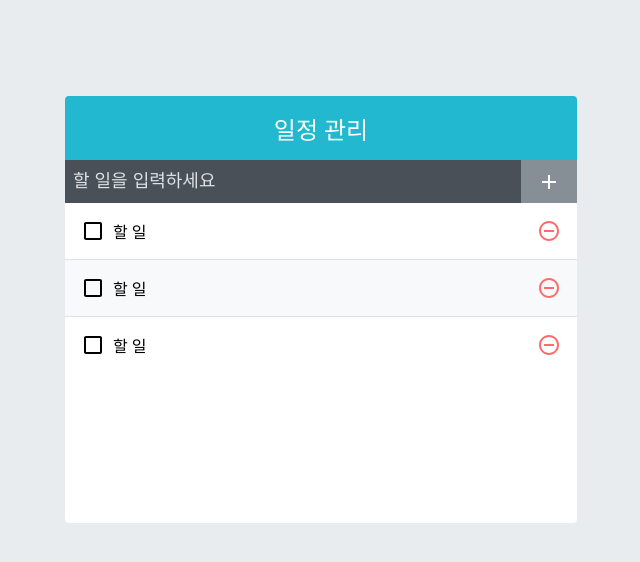
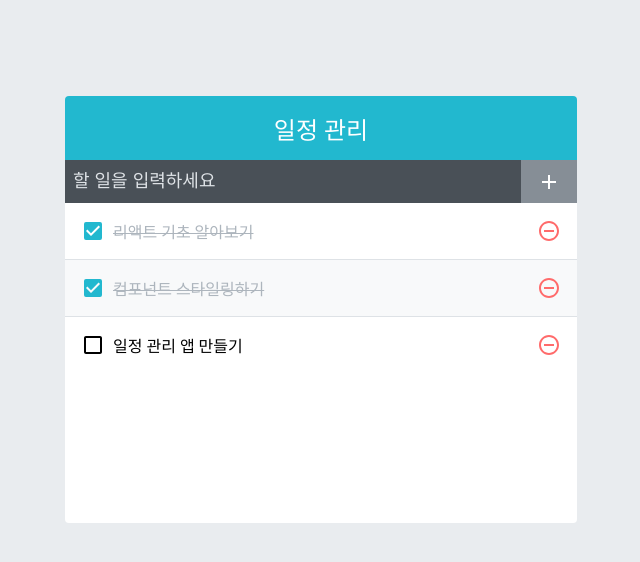
Before and after one commit to sagongjieun/Todo-App, a React (Create React App) app in the folder todo-app/: page / in a window 1280 px wide. Shown: the top 562 px of the page, without its empty margins (319-959 px from the left). Built offline with nearby package versions, Linux system fonts and the light colour scheme.

Commit message:
feature 🪚 : add insert feature

```diff
--- a/todo-app/src/App.js
+++ b/todo-app/src/App.js
@@ -1,12 +1,49 @@
+import { useCallback, useRef, useState } from 'react';
 import ToDoInsert from './components/ToDoInsert';
 import ToDoList from './components/ToDoList';
 import ToDoTemplate from './components/ToDoTemplate';
 
 function App() {
+  const [todos, setTodos] = useState([
+    {
+      id: 1,
+      text: '리액트 기초 알아보기',
+      checked: true,
+    },
+    {
+      id: 2,
+      text: '컴포넌트 스타일링하기',
+      checked: true,
+    },
+    {
+      id: 3,
+      text: '일정 관리 앱 만들기',
+      checked: false,
+    },
+  ]);
+
+  // 고유값으로 사용될 id
+  // ref를 사용해서 변수에 담기
+  const nextId = useRef(4);
+
+  const onInsert = useCallback(
+    (text) => {
+      const todo = {
+        id: nextId.current,
+        text,
+        checked: false,
+      };
+
+      setTodos(todos.concat(todo));
+      nextId.current += 1;
+    },
+    [todos],
+  );
+
   return (
     <ToDoTemplate>
-      <ToDoInsert />
-      <ToDoList />
+      <ToDoInsert onInsert={onInsert} />
+      <ToDoList todos={todos} />
     </ToDoTemplate>
   );
 }
--- a/todo-app/src/components/ToDoInsert.js
+++ b/todo-app/src/components/ToDoInsert.js
@@ -1,10 +1,31 @@
 import './ToDoInsert.scss';
 import { MdAdd } from 'react-icons/md';
+import { useCallback, useState } from 'react';
 
-const ToDoInsert = () => {
+const ToDoInsert = ({ onInsert }) => {
+  const [value, setValue] = useState('');
+
+  const onChange = useCallback((e) => {
+    setValue(e.target.value);
+  }, []);
+
+  const onSubmit = useCallback(
+    (e) => {
+      onInsert(value);
+      setValue('');
+      // submit이벤트는 브라우저에서 새로고침을 발생시키므로 이를 방지하기 위한 코드
+      e.preventDefault();
+    },
+    [onInsert, value],
+  );
+
   return (
-    <form className="ToDoInsert">
-      <input placeholder="할 일을 입력하세요"></input>
+    <form className="ToDoInsert" onSubmit={onSubmit}>
+      <input
+        placeholder="할 일을 입력하세요"
+        value={value}
+        onChange={onChange}
+      ></input>
       <button type="submit">
         <MdAdd />
       </button>
--- a/todo-app/src/components/ToDoList.js
+++ b/todo-app/src/components/ToDoList.js
@@ -1,12 +1,12 @@
 import ToDoListItem from './ToDoListItem';
 import './ToDoList.scss';
 
-const ToDoList = () => {
+const ToDoList = ({ todos }) => {
   return (
     <div className="ToDoList">
-      <ToDoListItem />
-      <ToDoListItem />
-      <ToDoListItem />
+      {todos.map((todo) => (
+        <ToDoListItem todo={todo} key={todo.id} />
+      ))}
     </div>
   );
 };
--- a/todo-app/src/components/ToDoListItem.js
+++ b/todo-app/src/components/ToDoListItem.js
@@ -4,13 +4,16 @@
   MdRemoveCircleOutline,
 } from 'react-icons/md';
 import './ToDoListItem.scss';
+import cn from 'classnames';
 
-const ToDoListItem = () => {
+const ToDoListItem = ({ todo }) => {
+  const { text, checked } = todo;
+
   return (
     <div className="ToDoListItem">
-      <div className="checkbox">
-        <MdCheckBoxOutlineBlank />
-        <div className="text">할 일</div>
+      <div className={cn('checkbox', { checked })}>
+        {checked ? <MdCheckBox /> : <MdCheckBoxOutlineBlank />}
+        <div className="text">{text}</div>
       </div>
       <div className="remove">
         <MdRemoveCircleOutline />
```
